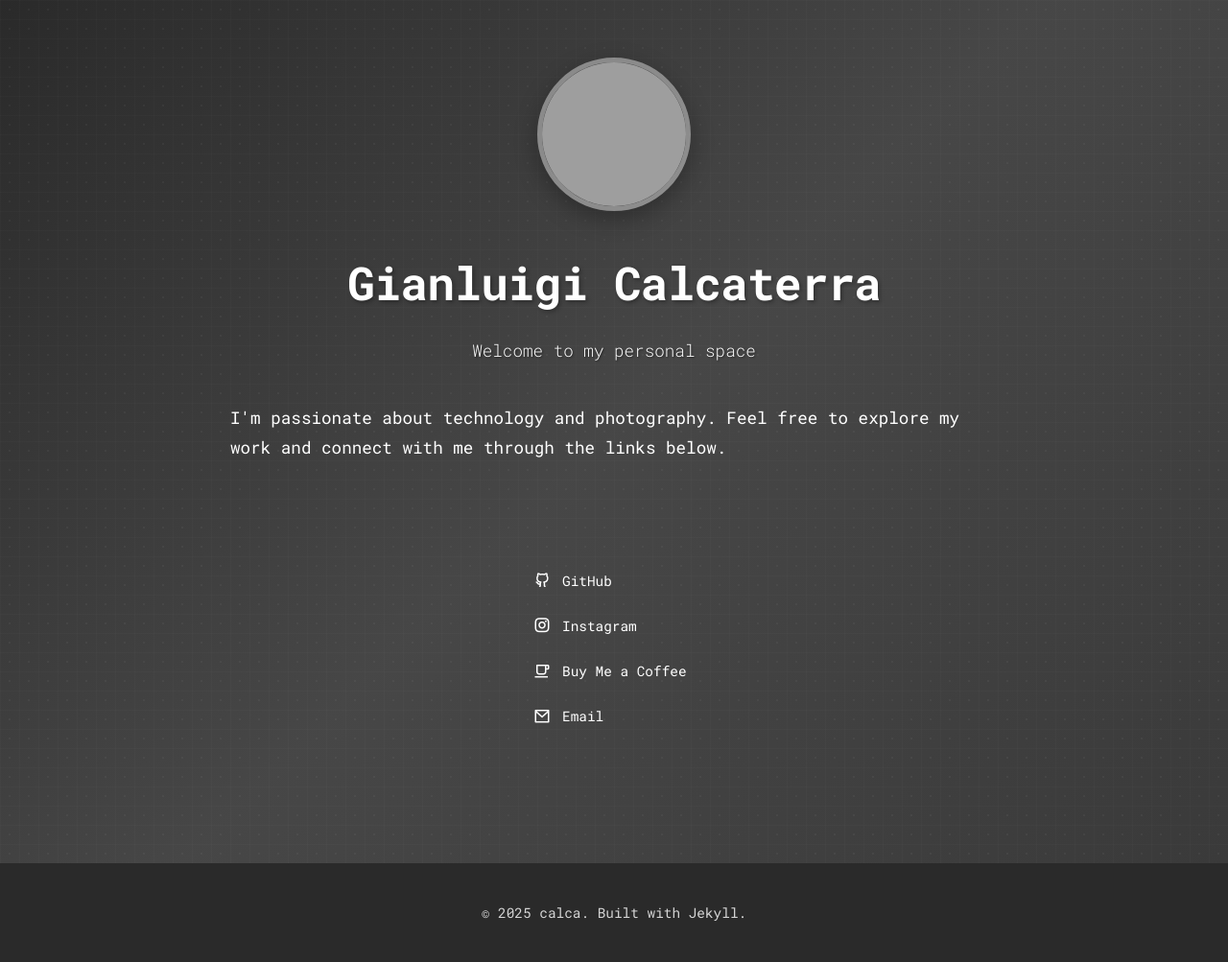
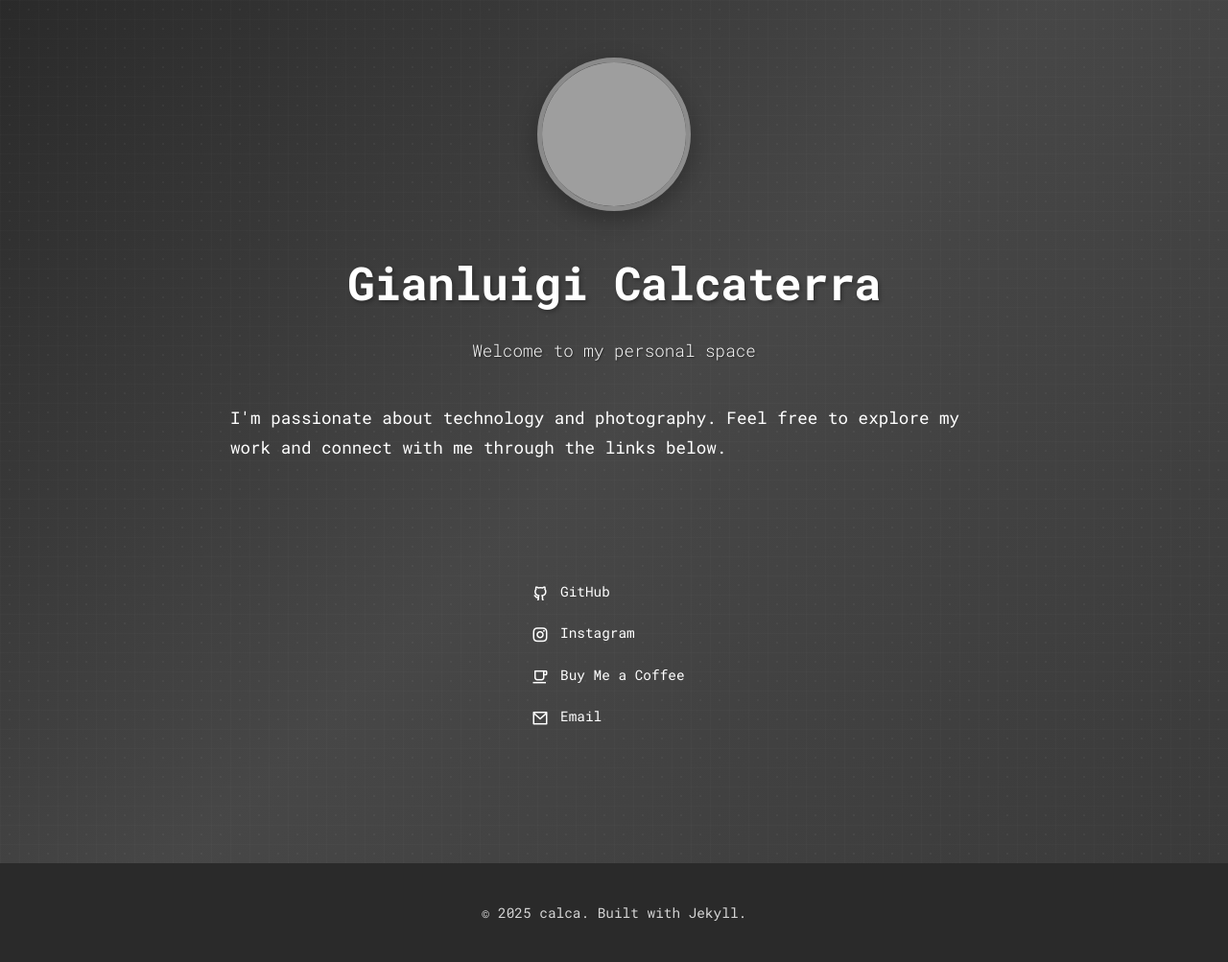
Before and after one commit to calca/calca.github.io, a Jekyll site: the page built from index.md, in a window 1280 px wide. Shown: the whole page at 96% size. Built offline with Jekyll 4.4.1, drawn with Linux system fonts in a browser that asks for light colours; nearby versions of some CDN libraries; grey boxes are pictures that could not be loaded.

Commit message:
Modify social-link styles in main.scss

```diff
--- a/_sass/main.scss
+++ b/_sass/main.scss
@@ -126,8 +126,8 @@ body {
 
     .social-link {
       display: inline-flex;
-      align-items: center;
-      padding: 10px 14px;  // Slightly reduced padding
+      align-items: left;
+      padding: 8px 12px;  // Slightly reduced padding
       color: $white;
       text-decoration: none;
       font-weight: 400;  // Reduced from 500
```
